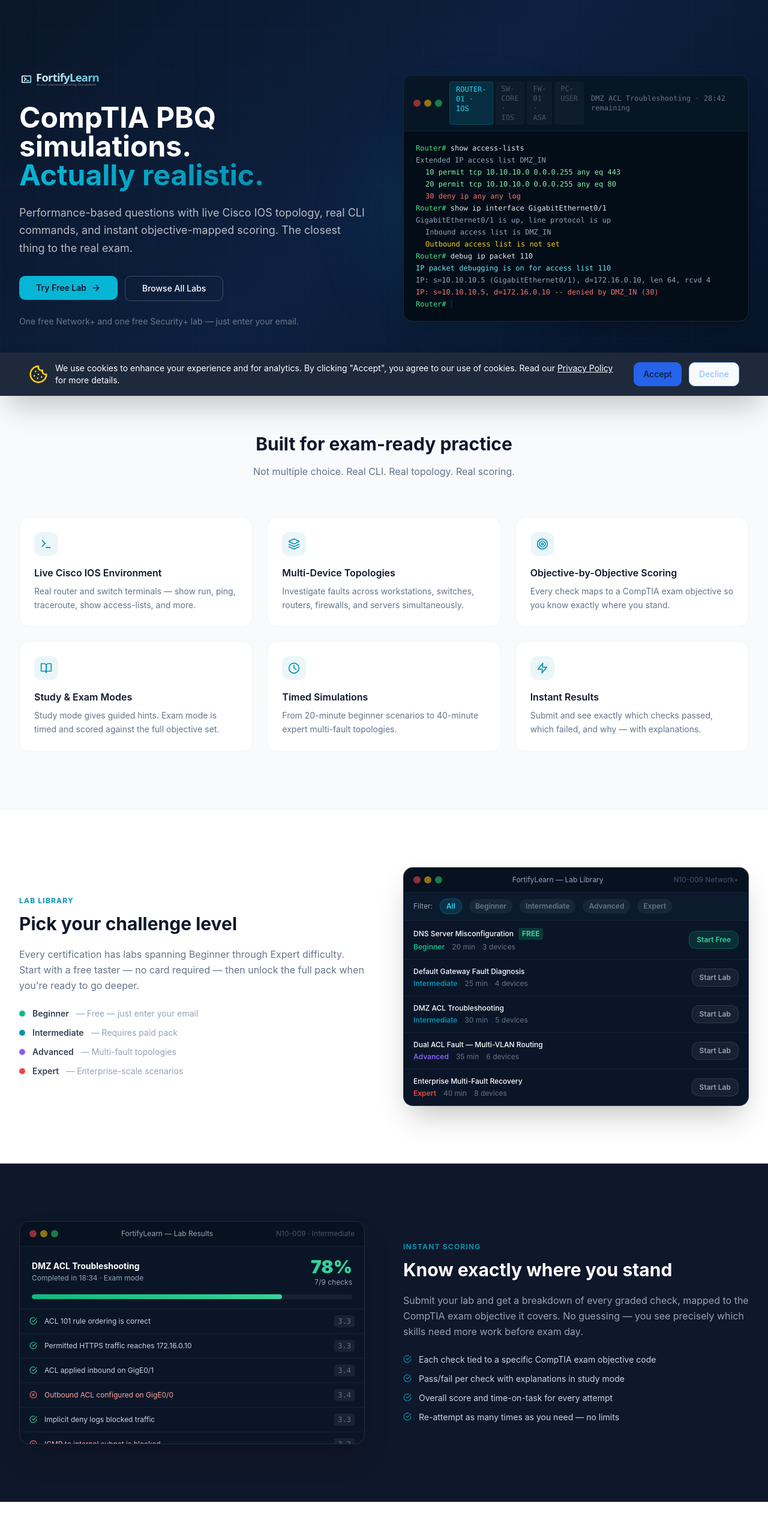
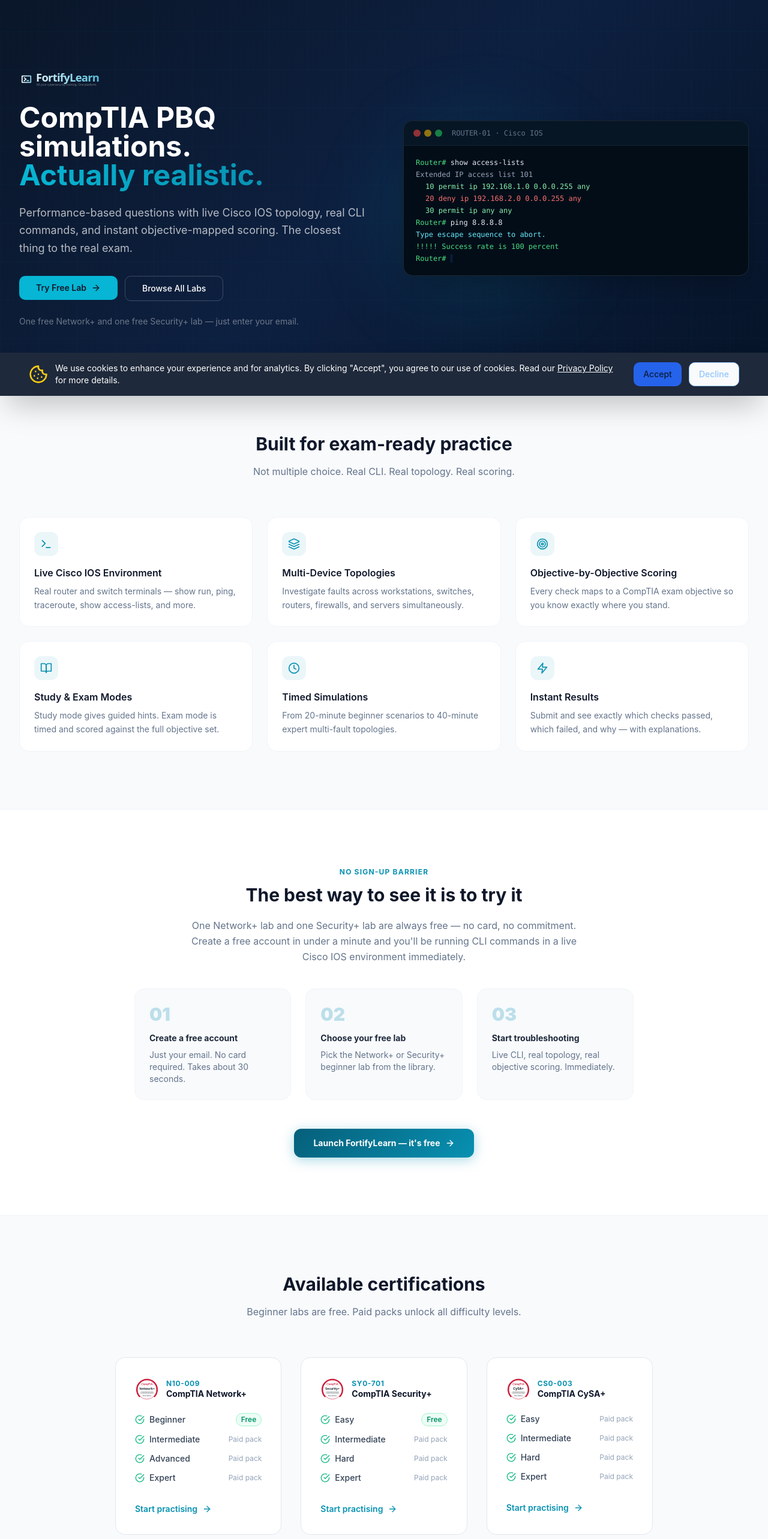
Before and after one commit to GazCocklin/cy-sec-website, a React (Vite) app: page /pbq-engine in a window 1280 px wide. Shown: the part 140-2706 px from the top of the page at 60% size. Built offline with nearby package versions, Linux system fonts and the light colour scheme; what @react-pdf/renderer would draw is missing.

Commit message:
fix: remove fake screenshot mockups from PBQ Engine page
Replace fabricated UI mockups with honest 3-step 'try it yourself' section.
Real screenshots to be added once captured from live platform.

```diff
--- a/src/pages/PBQEnginePage.jsx
+++ b/src/pages/PBQEnginePage.jsx
@@ -2,7 +2,7 @@ import React from 'react';
 import { Helmet } from 'react-helmet';
 import { motion } from 'framer-motion';
 import FortifyLearnLogo from '@/components/logos/FortifyLearnLogo';
-import { Terminal, ArrowRight, CheckCircle, Layers, Clock, Target, BookOpen, Zap, XCircle } from 'lucide-react';
+import { Terminal, ArrowRight, CheckCircle, Layers, Clock, Target, BookOpen, Zap } from 'lucide-react';
 import { Button } from '@/components/ui/button';
 
 const features = [
@@ -19,164 +19,6 @@ const certs = [
   { name: 'CompTIA Security+', code: 'SY0-701', levels: ['Easy', 'Intermediate', 'Hard', 'Expert'], free: 'Easy', logo: '/logos/comptia-security-plus.svg' },
   { name: 'CompTIA CySA+', code: 'CS0-003', levels: ['Easy', 'Intermediate', 'Hard', 'Expert'], free: null, logo: '/logos/comptia-cysa-plus.svg' },
 ];
-
-// ── Screenshot mockup components ──
-
-function LabPickerMockup() {
-  const labs = [
-    { title: 'DNS Server Misconfiguration', cert: 'N10-009', difficulty: 'Beginner', free: true, time: '20 min', devices: 3 },
-    { title: 'Default Gateway Fault Diagnosis', cert: 'N10-009', difficulty: 'Intermediate', free: false, time: '25 min', devices: 4 },
-    { title: 'DMZ ACL Troubleshooting', cert: 'N10-009', difficulty: 'Intermediate', free: false, time: '30 min', devices: 5 },
-    { title: 'Dual ACL Fault — Multi-VLAN Routing', cert: 'N10-009', difficulty: 'Advanced', free: false, time: '35 min', devices: 6 },
-    { title: 'Enterprise Multi-Fault Recovery', cert: 'N10-009', difficulty: 'Expert', free: false, time: '40 min', devices: 8 },
-  ];
-  const diffColor = { Beginner: '#10b981', Intermediate: '#0891B2', Advanced: '#8b5cf6', Expert: '#ef4444' };
-
-  return (
-    <div className="bg-[#0A1628] rounded-2xl overflow-hidden border border-white/10 shadow-2xl text-xs">
-      {/* Title bar */}
-      <div className="bg-[#071220] px-4 py-3 flex items-center justify-between border-b border-white/5">
-        <div className="flex gap-1.5">
-          <div className="w-3 h-3 rounded-full bg-red-500/60" /><div className="w-3 h-3 rounded-full bg-yellow-500/60" /><div className="w-3 h-3 rounded-full bg-green-500/60" />
-        </div>
-        <span className="text-slate-400 text-xs">FortifyLearn — Lab Library</span>
-        <span className="text-slate-600 text-xs">N10-009 Network+</span>
-      </div>
-      {/* Filter bar */}
-      <div className="px-4 py-2.5 flex items-center gap-3 border-b border-white/5 bg-[#0c1a2e]">
-        <span className="text-slate-400">Filter:</span>
-        {['All', 'Beginner', 'Intermediate', 'Advanced', 'Expert'].map((f, i) => (
-          <span key={f} className="px-2.5 py-1 rounded-full text-xs font-semibold"
-            style={i === 0 ? { background: 'rgba(8,145,178,0.2)', color: '#22d3ee', border: '1px solid rgba(8,145,178,0.4)' } : { background: 'rgba(255,255,255,0.05)', color: '#64748b' }}>
-            {f}
-          </span>
-        ))}
-      </div>
-      {/* Lab rows */}
-      <div className="divide-y divide-white/5">
-        {labs.map((lab, i) => (
-          <div key={i} className="px-4 py-3 flex items-center gap-3 hover:bg-white/[0.03] transition-colors">
-            <div className="flex-grow">
-              <div className="flex items-center gap-2 mb-1">
-                <span className="text-white text-xs font-medium">{lab.title}</span>
-                {lab.free && <span className="px-1.5 py-0.5 rounded text-xs font-bold" style={{ background: 'rgba(16,185,129,0.2)', color: '#34d399' }}>FREE</span>}
-              </div>
-              <div className="flex items-center gap-3">
-                <span style={{ color: diffColor[lab.difficulty] || '#64748b' }} className="font-semibold">{lab.difficulty}</span>
-                <span className="text-slate-500">{lab.time}</span>
-                <span className="text-slate-500">{lab.devices} devices</span>
-              </div>
-            </div>
-            <button className="px-3 py-1.5 rounded-lg text-xs font-semibold"
-              style={lab.free ? { background: 'rgba(16,185,129,0.15)', color: '#34d399', border: '1px solid rgba(16,185,129,0.3)' } : { background: 'rgba(255,255,255,0.05)', color: '#94a3b8', border: '1px solid rgba(255,255,255,0.1)' }}>
-              {lab.free ? 'Start Free' : 'Start Lab'}
-            </button>
-          </div>
-        ))}
-      </div>
-    </div>
-  );
-}
-
-function LabTerminalMockup() {
-  return (
-    <div className="bg-[#030D18] rounded-2xl overflow-hidden border border-white/10 shadow-2xl font-mono">
-      {/* Title bar */}
-      <div className="bg-[#071624] px-4 py-2.5 flex items-center gap-3 border-b border-white/5">
-        <div className="flex gap-1.5">
-          <div className="w-3 h-3 rounded-full bg-red-500/60" /><div className="w-3 h-3 rounded-full bg-yellow-500/60" /><div className="w-3 h-3 rounded-full bg-green-500/60" />
-        </div>
-        {/* Device tabs */}
-        <div className="flex gap-1 flex-1">
-          {['ROUTER-01 · IOS', 'SW-CORE · IOS', 'FW-01 · ASA', 'PC-USER'].map((d, i) => (
-            <span key={d} className="px-2.5 py-1 rounded text-xs"
-              style={i === 0 ? { background: 'rgba(8,145,178,0.2)', color: '#22d3ee', border: '1px solid rgba(8,145,178,0.3)' } : { color: '#475569', background: 'rgba(255,255,255,0.03)' }}>
-              {d}
-            </span>
-          ))}
-        </div>
-        <span className="text-slate-500 text-xs ml-auto">DMZ ACL Troubleshooting · 28:42 remaining</span>
-      </div>
-      {/* Terminal */}
-      <div className="p-5 space-y-1 text-xs">
-        <p><span className="text-green-400">Router#</span> <span className="text-slate-200">show access-lists</span></p>
-        <p className="text-slate-400">Extended IP access list DMZ_IN</p>
-        <p><span className="text-green-300 ml-4">10 permit tcp 10.10.10.0 0.0.0.255 any eq 443</span></p>
-        <p><span className="text-green-300 ml-4">20 permit tcp 10.10.10.0 0.0.0.255 any eq 80</span></p>
-        <p><span className="text-red-400 ml-4">30 deny   ip any any log</span></p>
-        <p className="mt-2"><span className="text-green-400">Router#</span> <span className="text-slate-200">show ip interface GigabitEthernet0/1</span></p>
-        <p className="text-slate-400">GigabitEthernet0/1 is up, line protocol is up</p>
-        <p className="text-slate-400 ml-4">Inbound  access list is DMZ_IN</p>
-        <p className="text-yellow-400 ml-4">Outbound access list is not set</p>
-        <p className="mt-2"><span className="text-green-400">Router#</span> <span className="text-slate-200">debug ip packet 110</span></p>
-        <p className="text-cyan-300">IP packet debugging is on for access list 110</p>
-        <p className="text-slate-400">IP: s=10.10.10.5 (GigabitEthernet0/1), d=172.16.0.10, len 64, rcvd 4</p>
-        <p className="text-red-400">IP: s=10.10.10.5, d=172.16.0.10 -- denied by DMZ_IN (30)</p>
-        <p className="mt-2"><span className="text-green-400">Router#</span> <span className="animate-pulse">▌</span></p>
-      </div>
-    </div>
-  );
-}
-
-function ResultsMockup() {
-  const checks = [
-    { pass: true, text: 'ACL 101 rule ordering is correct', obj: '3.3' },
-    { pass: true, text: 'Permitted HTTPS traffic reaches 172.16.0.10', obj: '3.3' },
-    { pass: true, text: 'ACL applied inbound on GigE0/1', obj: '3.4' },
-    { pass: false, text: 'Outbound ACL configured on GigE0/0', obj: '3.4' },
-    { pass: true, text: 'Implicit deny logs blocked traffic', obj: '3.3' },
-    { pass: false, text: 'ICMP to internal subnet is blocked', obj: '3.3' },
-    { pass: true, text: 'ACL syntax valid — no config errors', obj: '3.2' },
-    { pass: true, text: 'Extended ACL used (not standard)', obj: '3.2' },
-    { pass: true, text: 'Rule applied to correct interface direction', obj: '3.4' },
-  ];
-  const passed = checks.filter(c => c.pass).length;
-  const pct = Math.round((passed / checks.length) * 100);
-
-  return (
-    <div className="bg-[#0A1628] rounded-2xl overflow-hidden border border-white/10 shadow-2xl text-xs">
-      <div className="bg-[#071220] px-4 py-3 flex items-center justify-between border-b border-white/5">
-        <div className="flex gap-1.5">
-          <div className="w-3 h-3 rounded-full bg-red-500/60" /><div className="w-3 h-3 rounded-full bg-yellow-500/60" /><div className="w-3 h-3 rounded-full bg-green-500/60" />
-        </div>
-        <span className="text-slate-400 text-xs">FortifyLearn — Lab Results</span>
-        <span className="text-slate-600 text-xs">N10-009 · Intermediate</span>
-      </div>
-      {/* Score header */}
-      <div className="px-5 py-4 border-b border-white/5">
-        <div className="flex items-center justify-between mb-3">
-          <div>
-            <h3 className="text-white font-bold text-sm">DMZ ACL Troubleshooting</h3>
-            <p className="text-slate-400 mt-0.5">Completed in 18:34 · Exam mode</p>
-          </div>
-          <div className="text-right">
-            <div className="text-3xl font-black" style={{ color: pct >= 75 ? '#34d399' : '#f59e0b' }}>{pct}%</div>
-            <div className="text-slate-400">{passed}/{checks.length} checks</div>
-          </div>
-        </div>
-        {/* Progress bar */}
-        <div className="h-2 bg-white/5 rounded-full overflow-hidden">
-          <div className="h-full rounded-full transition-all" style={{ width: `${pct}%`, background: pct >= 75 ? 'linear-gradient(90deg, #10b981, #34d399)' : 'linear-gradient(90deg, #f59e0b, #fcd34d)' }} />
-        </div>
-      </div>
-      {/* Check list */}
-      <div className="divide-y divide-white/5 max-h-56 overflow-y-auto">
-        {checks.map((c, i) => (
-          <div key={i} className="px-4 py-2.5 flex items-center gap-3">
-            {c.pass
-              ? <CheckCircle size={13} className="flex-shrink-0" style={{ color: '#34d399' }} />
-              : <XCircle size={13} className="flex-shrink-0" style={{ color: '#f87171' }} />}
-            <span className={c.pass ? 'text-slate-300' : 'text-red-300'}>{c.text}</span>
-            <span className="ml-auto text-xs font-mono px-1.5 py-0.5 rounded"
-              style={{ background: 'rgba(255,255,255,0.06)', color: '#64748b' }}>
-              {c.obj}
-            </span>
-          </div>
-        ))}
-      </div>
-    </div>
-  );
-}
 
 const PBQEnginePage = () => {
   return (
@@ -221,9 +63,29 @@ const PBQEnginePage = () => {
               <p className="text-white/40 text-sm">One free Network+ and one free Security+ lab — just enter your email.</p>
             </motion.div>
 
-            {/* Hero terminal */}
+            {/* Hero terminal — real IOS command output */}
             <motion.div initial={{ opacity: 0, x: 30 }} animate={{ opacity: 1, x: 0 }} transition={{ duration: 0.6, delay: 0.2 }}>
-              <LabTerminalMockup />
+              <div className="bg-[#030D18] rounded-2xl overflow-hidden border border-white/10 shadow-2xl font-mono text-sm">
+                <div className="bg-[#071624] px-4 py-3 flex items-center gap-2 border-b border-white/5">
+                  <div className="flex gap-1.5">
+                    <div className="w-3 h-3 rounded-full bg-red-500/60" />
+                    <div className="w-3 h-3 rounded-full bg-yellow-500/60" />
+                    <div className="w-3 h-3 rounded-full bg-green-500/60" />
+                  </div>
+                  <span className="text-slate-500 text-xs ml-2">ROUTER-01 · Cisco IOS</span>
+                </div>
+                <div className="p-5 space-y-1 text-xs">
+                  <p><span className="text-green-400">Router#</span> <span className="text-slate-200">show access-lists</span></p>
+                  <p className="text-slate-400">Extended IP access list 101</p>
+                  <p><span className="text-green-300 ml-4">10 permit ip 192.168.1.0 0.0.0.255 any</span></p>
+                  <p><span className="text-red-400 ml-4">20 deny   ip 192.168.2.0 0.0.0.255 any</span></p>
+                  <p><span className="text-green-300 ml-4">30 permit ip any any</span></p>
+                  <p className="mt-2"><span className="text-green-400">Router#</span> <span className="text-slate-200">ping 8.8.8.8</span></p>
+                  <p className="text-cyan-300">Type escape sequence to abort.</p>
+                  <p className="text-green-400">!!!!! Success rate is 100 percent</p>
+                  <p className="mt-2"><span className="text-green-400">Router#</span> <span className="animate-pulse">▌</span></p>
+                </div>
+              </div>
             </motion.div>
           </div>
         </div>
@@ -251,71 +113,38 @@ const PBQEnginePage = () => {
         </div>
       </section>
 
-      {/* ── SCREENSHOT: Lab Picker ── */}
+      {/* ── SEE IT FOR YOURSELF ── */}
       <section className="py-24 bg-white border-t border-slate-100">
-        <div className="max-w-7xl mx-auto px-6 lg:px-8">
-          <div className="grid lg:grid-cols-2 gap-16 items-center">
-            <div>
-              <p className="text-xs font-bold uppercase tracking-widest mb-3" style={{ color: '#0891B2' }}>Lab Library</p>
-              <h2 className="text-3xl font-bold text-slate-900 mb-5">Pick your challenge level</h2>
-              <p className="text-slate-500 leading-relaxed mb-6">
-                Every certification has labs spanning Beginner through Expert difficulty. Start with a free taster — no card required — then unlock the full pack when you're ready to go deeper.
-              </p>
-              <ul className="space-y-3">
-                {[
-                  { colour: '#10b981', label: 'Beginner', note: 'Free — just enter your email' },
-                  { colour: '#0891B2', label: 'Intermediate', note: 'Requires paid pack' },
-                  { colour: '#8b5cf6', label: 'Advanced', note: 'Multi-fault topologies' },
-                  { colour: '#ef4444', label: 'Expert', note: 'Enterprise-scale scenarios' },
-                ].map(d => (
-                  <li key={d.label} className="flex items-center gap-3 text-sm">
-                    <span className="w-2.5 h-2.5 rounded-full flex-shrink-0" style={{ background: d.colour }} />
-                    <span className="font-semibold text-slate-700">{d.label}</span>
-                    <span className="text-slate-400">— {d.note}</span>
-                  </li>
-                ))}
-              </ul>
-            </div>
-            <motion.div initial={{ opacity: 0, x: 20 }} whileInView={{ opacity: 1, x: 0 }} transition={{ duration: 0.6 }}>
-              <LabPickerMockup />
-            </motion.div>
+        <div className="max-w-4xl mx-auto px-6 lg:px-8 text-center">
+          <p className="text-xs font-bold uppercase tracking-widest mb-3" style={{ color: '#0891B2' }}>No sign-up barrier</p>
+          <h2 className="text-3xl font-bold text-slate-900 mb-5">The best way to see it is to try it</h2>
+          <p className="text-slate-500 leading-relaxed mb-10 max-w-2xl mx-auto">
+            One Network+ lab and one Security+ lab are always free — no card, no commitment. Create a free account in under a minute and you'll be running CLI commands in a live Cisco IOS environment immediately.
+          </p>
+          <div className="grid sm:grid-cols-3 gap-6 mb-12 text-left">
+            {[
+              { step: '01', title: 'Create a free account', desc: 'Just your email. No card required. Takes about 30 seconds.' },
+              { step: '02', title: 'Choose your free lab', desc: 'Pick the Network+ or Security+ beginner lab from the library.' },
+              { step: '03', title: 'Start troubleshooting', desc: 'Live CLI, real topology, real objective scoring. Immediately.' },
+            ].map(item => (
+              <div key={item.step} className="bg-slate-50 rounded-2xl p-6 border border-slate-100">
+                <div className="text-3xl font-black mb-3" style={{ color: 'rgba(8,145,178,0.25)' }}>{item.step}</div>
+                <h3 className="font-bold text-slate-800 mb-2 text-sm">{item.title}</h3>
+                <p className="text-slate-500 text-sm">{item.desc}</p>
+              </div>
+            ))}
           </div>
-        </div>
-      </section>
-
-      {/* ── SCREENSHOT: Results ── */}
-      <section className="py-24 bg-slate-900">
-        <div className="max-w-7xl mx-auto px-6 lg:px-8">
-          <div className="grid lg:grid-cols-2 gap-16 items-center">
-            <motion.div initial={{ opacity: 0, x: -20 }} whileInView={{ opacity: 1, x: 0 }} transition={{ duration: 0.6 }}>
-              <ResultsMockup />
-            </motion.div>
-            <div>
-              <p className="text-xs font-bold uppercase tracking-widest mb-3" style={{ color: '#0891B2' }}>Instant Scoring</p>
-              <h2 className="text-3xl font-bold text-white mb-5">Know exactly where you stand</h2>
-              <p className="text-slate-400 leading-relaxed mb-6">
-                Submit your lab and get a breakdown of every graded check, mapped to the CompTIA exam objective it covers. No guessing — you see precisely which skills need more work before exam day.
-              </p>
-              <ul className="space-y-3">
-                {[
-                  'Each check tied to a specific CompTIA exam objective code',
-                  'Pass/fail per check with explanations in study mode',
-                  'Overall score and time-on-task for every attempt',
-                  'Re-attempt as many times as you need — no limits',
-                ].map((item, i) => (
-                  <li key={i} className="flex items-start gap-3 text-sm text-slate-300">
-                    <CheckCircle size={14} className="mt-0.5 flex-shrink-0" style={{ color: '#0891B2' }} />
-                    {item}
-                  </li>
-                ))}
-              </ul>
-            </div>
-          </div>
+          <a href="https://fortifylearn.co.uk" target="_blank" rel="noopener noreferrer">
+            <button className="inline-flex items-center gap-2 px-8 py-3.5 rounded-xl font-bold text-sm text-white transition-all"
+              style={{ background: 'linear-gradient(135deg, #065F7A, #0891B2)', boxShadow: '0 4px 20px rgba(8,145,178,0.35)' }}>
+              Launch FortifyLearn — it's free <ArrowRight size={16} />
+            </button>
+          </a>
         </div>
       </section>
 
       {/* ── CERTIFICATIONS ── */}
-      <section className="py-24 bg-white border-t border-slate-100">
+      <section className="py-24 bg-slate-50 border-t border-slate-100">
         <div className="max-w-7xl mx-auto px-6 lg:px-8">
           <div className="text-center mb-16">
             <h2 className="text-3xl font-bold text-slate-900 mb-4">Available certifications</h2>
@@ -323,7 +152,7 @@ const PBQEnginePage = () => {
           </div>
           <div className="grid md:grid-cols-3 gap-8 max-w-4xl mx-auto">
             {certs.map(cert => (
-              <div key={cert.code} className="border border-slate-200 rounded-2xl p-8">
+              <div key={cert.code} className="bg-white border border-slate-200 rounded-2xl p-8">
                 <div className="flex items-center gap-3 mb-5">
                   <img src={cert.logo} alt={cert.name} className="w-10 h-10 object-contain" />
                   <div>
```
